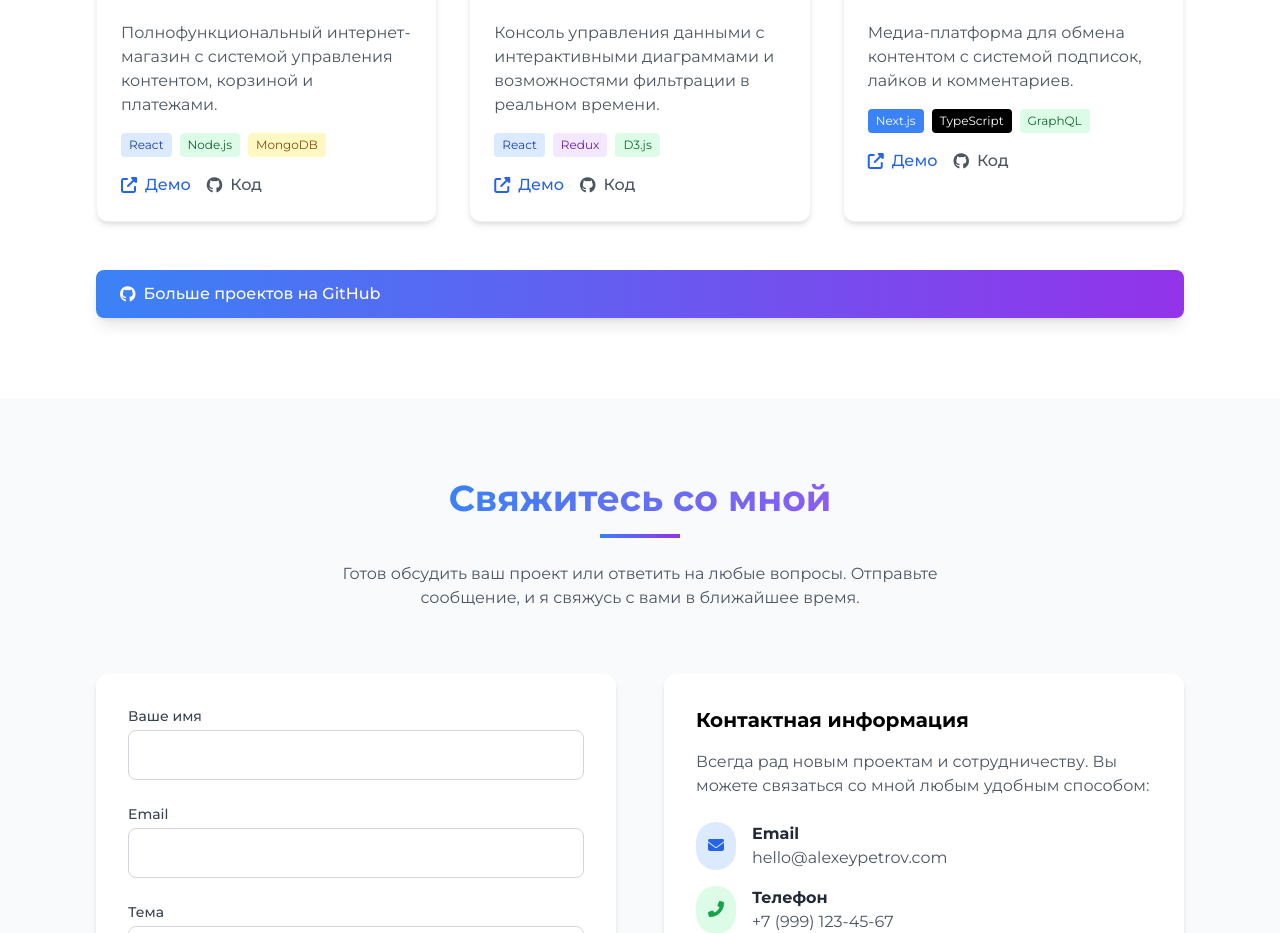
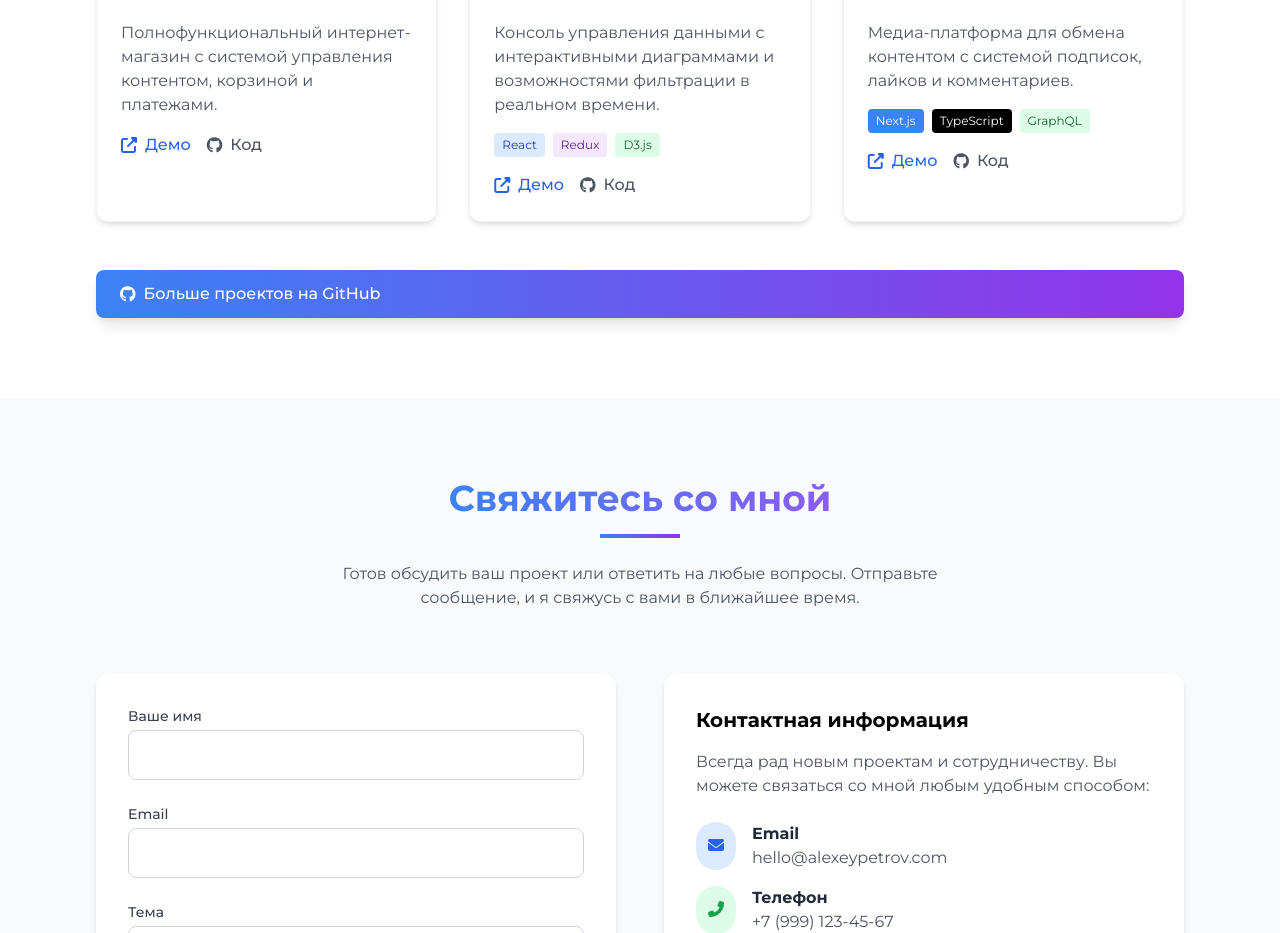
Before and after one commit to ArsenyCrack/Web-Portfolio, a plain HTML site: page index.html in a window 1280 px wide. Shown: the part 2700-3633 px from the top of the page. Drawn offline with nearby package versions, Linux system fonts and the light colour scheme.

Commit message:
Update index.html

```diff
--- a/index.html
+++ b/index.html
@@ -373,11 +373,6 @@
                     </div>
                     <div class="p-6">
                         <p class="text-gray-600 mb-4">Полнофункциональный интернет-магазин с системой управления контентом, корзиной и платежами.</p>
-                        <div class="flex flex-wrap gap-2 mb-4">
-                            <span class="px-2 py-1 bg-blue-100 text-blue-800 text-xs rounded">React</span>
-                            <span class="px-2 py-1 bg-green-100 text-green-800 text-xs rounded">Node.js</span>
-                            <span class="px-2 py-1 bg-yellow-100 text-yellow-800 text-xs rounded">MongoDB</span>
-                        </div>
                         <div class="flex space-x-4">
                             <a href="https://arsenycrack.github.io/E-commerce/" target="_blank" class="text-blue-600 hover:text-blue-800 font-medium flex items-center">
                                 <i class="fas fa-external-link-alt mr-2"></i> Демо
```
